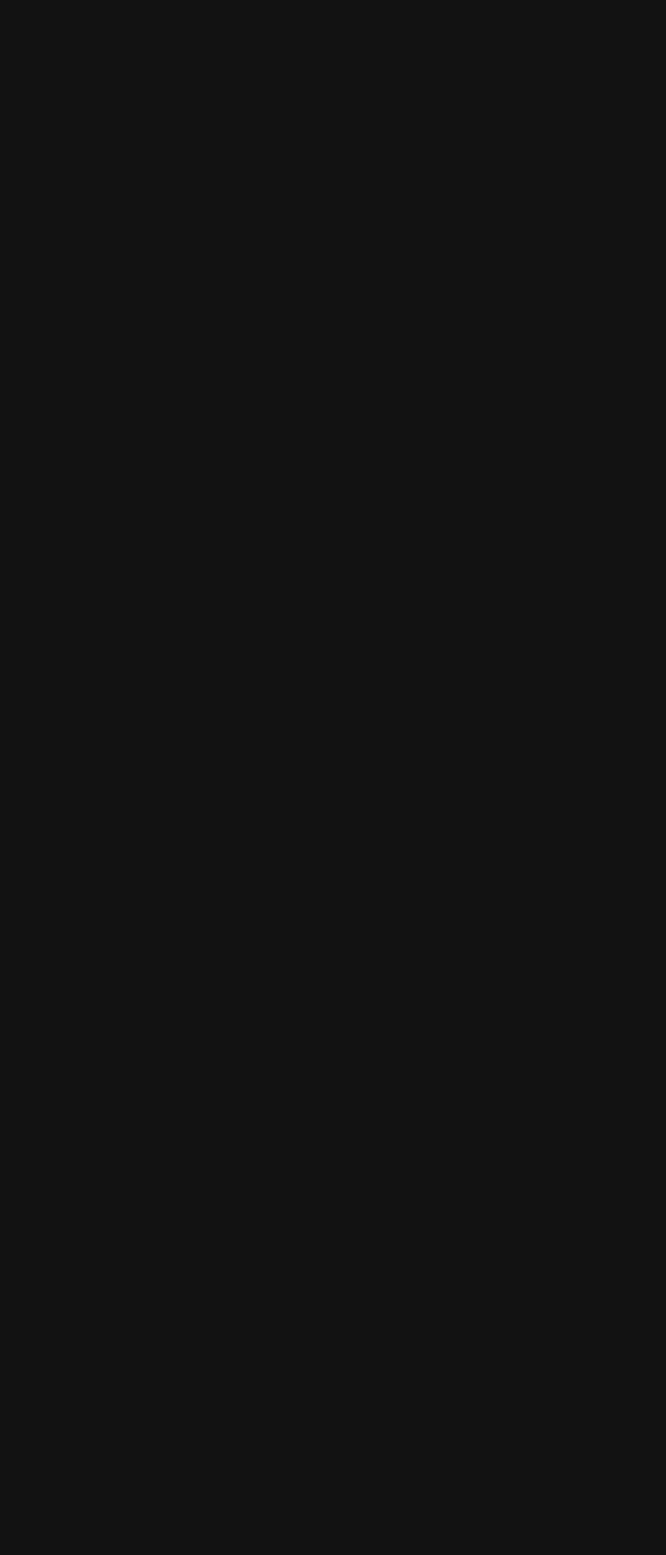
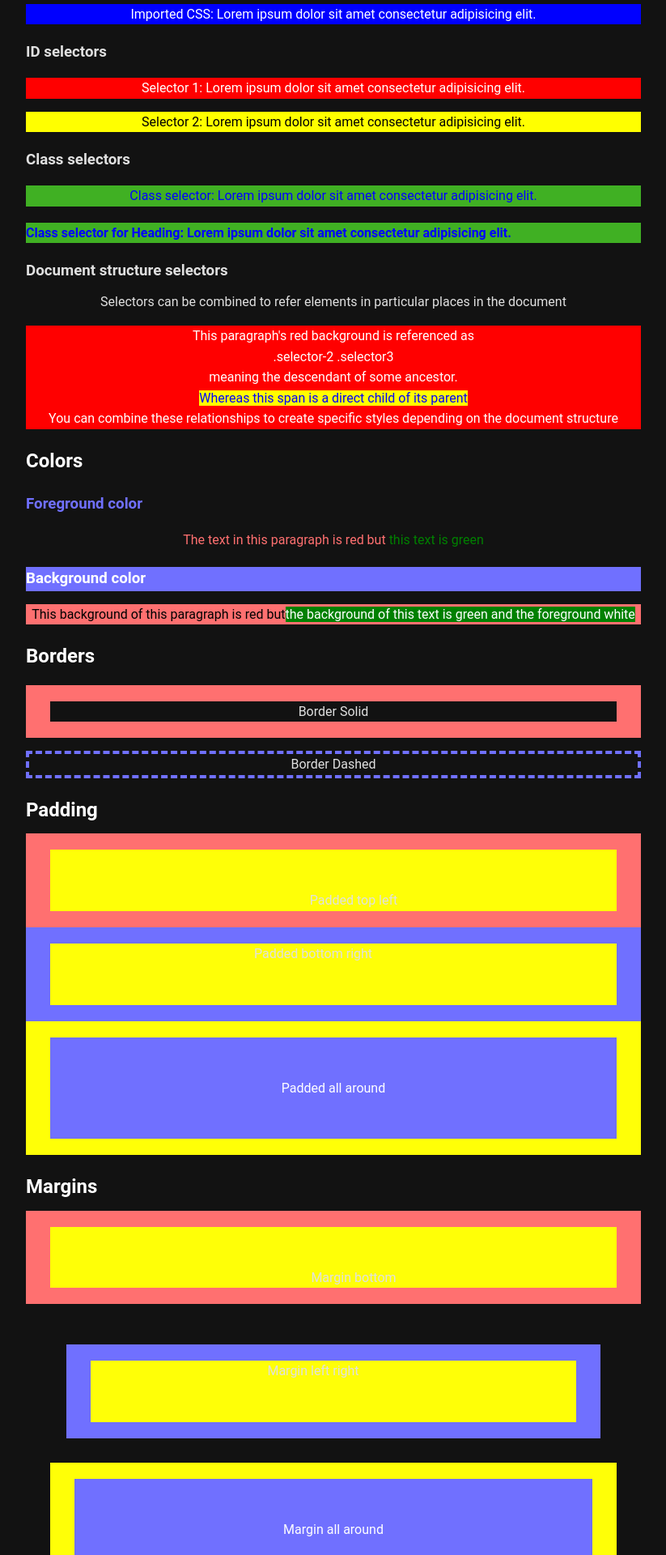
Before and after one commit to AxonBlAzE/CS5610---Web-Dev, a React (Create React App) app: page /#/labwork/lab2 in a window 1280 px wide. Shown: the part 600-2520 px from the top of the page at 81% size, without its empty margins (228-1051 px from the left). Before the commit the page ends 840 px from the top, so only its background shows below. Built offline with nearby package versions, Linux system fonts and the light colour scheme.

Commit message:
working on lab2

```diff
--- /dev/null
+++ b/src/Labs/Lab 2/index.tsx
@@ -0,0 +1,156 @@
+import "./lab2.css";
+
+const Lab2 = () => {
+  return (
+    <div id="wd-lab2">
+      <h2>Lab 2 - Cascading Style Sheets</h2>
+      <h3>Styling with the STYLE attribute</h3>
+      <p style={{ backgroundColor: "orange" }}>
+        Inline Styles: Lorem ipsum dolor sit amet consectetur adipisicing elit.
+      </p>
+
+      <h3>Styling with Imported CSS</h3>
+      <p id="import-test">
+        Imported CSS: Lorem ipsum dolor sit amet consectetur adipisicing elit.
+      </p>
+
+      {/* id selector */}
+      <div id="wd-css-id-selectors">
+        <h3>ID selectors</h3>
+        <p id="wd-id-selector-1">
+          Selector 1: Lorem ipsum dolor sit amet consectetur adipisicing elit.
+        </p>
+        <p id="wd-id-selector-2">
+          Selector 2: Lorem ipsum dolor sit amet consectetur adipisicing elit.
+        </p>
+      </div>
+
+      {/* class selector */}
+      <div id="wd-css-class-selectors">
+        <h3>Class selectors</h3>
+        <p className="wd-class-selector">
+          Class selector: Lorem ipsum dolor sit amet consectetur adipisicing
+          elit.
+        </p>
+        <h4 className="wd-class-selector">
+          Class selector for Heading: Lorem ipsum dolor sit amet consectetur
+          adipisicing elit.
+        </h4>
+      </div>
+
+      <div id="wd-css-document-structure">
+        <div className="wd-selector-1">
+          <h3>Document structure selectors</h3>
+          <div className="wd-selector-2">
+            Selectors can be combined to refer elements in particular places in
+            the document
+            <p className="wd-selector-3">
+              This paragraph's red background is referenced as
+              <br />
+              .selector-2 .selector3
+              <br />
+              meaning the descendant of some ancestor.
+              <br />
+              <span className="wd-selector-4">
+                Whereas this span is a direct child of its parent
+              </span>
+              <br />
+              You can combine these relationships to create specific styles
+              depending on the document structure
+            </p>
+          </div>
+        </div>
+      </div>
+
+      <div id="wd-css-colors">
+        <h2>Colors</h2>
+        <h3 className="wd-fg-color-blue">Foreground color</h3>
+        <p className="wd-fg-color-red">
+          The text in this paragraph is red but
+          <span className="wd-fg-color-green"> this text is green</span>
+        </p>
+      </div>
+
+      <div id="wd-css-background-colors">
+        <h3 className="wd-bg-color-blue wd-fg-color-white">Background color</h3>
+        <p className="wd-bg-color-red wd-fg-color-black">
+          This background of this paragraph is red but
+          <span className="wd-bg-color-green wd-fg-color-white">
+            the background of this text is green and the foreground white
+          </span>
+        </p>
+      </div>
+
+      <div id="wd-css-borders">
+        <h2>Borders</h2>
+        <p className="wd-border-fat wd-border-red wd-border-solid">
+          Border Solid
+        </p>
+        <p className="wd-border-thin wd-border-blue wd-border-dashed">
+          Border Dashed
+        </p>
+      </div>
+
+      <div id="wd-css-paddings">
+        <h2>Padding</h2>
+        <div
+          className="wd-padded-top-left wd-border-fat
+      wd-border-red wd-border-solid
+      wd-bg-color-yellow"
+        >
+          Padded top left
+        </div>
+
+        <div
+          className="wd-padded-bottom-right wd-border-fat
+      wd-border-blue wd-border-solid
+      wd-bg-color-yellow"
+        >
+          Padded bottom right
+        </div>
+
+        <div
+          className="wd-padding-fat wd-border-fat
+      wd-border-yellow wd-border-solid
+      wd-bg-color-blue wd-fg-color-white"
+        >
+          Padded all around
+        </div>
+      </div>
+
+      <div id="wd-css-margins">
+        <h2>Margins</h2>
+        <div
+          className="wd-margin-bottom
+      wd-padded-top-left
+      wd-border-fat wd-border-red
+      wd-border-solid
+      wd-bg-color-yellow"
+        >
+          Margin bottom
+        </div>
+        <div
+          className="wd-margin-right-left
+      wd-padded-bottom-right
+      wd-border-fat wd-border-blue
+      wd-border-solid
+      wd-bg-color-yellow"
+        >
+          Margin left right
+        </div>
+        <div
+          className="wd-margin-all-around
+      wd-padding-fat wd-border-fat
+      wd-border-yellow
+      wd-border-solid
+      wd-bg-color-blue
+      wd-fg-color-white"
+        >
+          Margin all around
+        </div>
+      </div>
+    </div>
+  );
+};
+
+export default Lab2;
--- /dev/null
+++ b/src/Labs/Lab 2/lab2.css
@@ -0,0 +1,108 @@
+#import-test {
+  background-color: blue;
+  color: white;
+}
+
+#wd-id-selector-1 {
+  background-color: red;
+  color: white;
+}
+#wd-id-selector-2 {
+  background-color: yellow;
+  color: black;
+}
+
+.wd-class-selector {
+  background-color: rgb(64, 176, 35);
+  color: blue;
+}
+
+.wd-selector-1 .wd-selector-3 {
+  background-color: red;
+  color: white;
+}
+.wd-selector-2 > .wd-selector-3 > .wd-selector-4 {
+  background-color: yellow;
+  color: blue;
+}
+
+.wd-fg-color-black {
+  color: black;
+}
+.wd-fg-color-white {
+  color: white;
+}
+.wd-fg-color-blue {
+  color: #7070ff;
+}
+.wd-fg-color-red {
+  color: #ff7070;
+}
+.wd-fg-color-green {
+  color: green;
+}
+
+.wd-bg-color-yellow {
+  background-color: #ffff07;
+}
+.wd-bg-color-blue {
+  background-color: #7070ff;
+}
+.wd-bg-color-red {
+  background-color: #ff7070;
+}
+.wd-bg-color-green {
+  background-color: green;
+}
+.wd-bg-color-gray {
+  background-color: lightgray;
+}
+
+.wd-border-fat {
+  border-width: 20px 30px 20px 30px;
+}
+.wd-border-thin {
+  border-width: 4px;
+}
+.wd-border-solid {
+  border-style: solid;
+}
+.wd-border-dashed {
+  border-style: dashed;
+}
+.wd-border-yellow {
+  border-color: #ffff07;
+}
+.wd-border-red {
+  border-color: #ff7070;
+}
+.wd-border-blue {
+  border-color: #7070ff;
+}
+
+.wd-padded-top-left {
+  padding-top: 50px;
+  padding-left: 50px;
+}
+
+.wd-padded-bottom-right {
+  padding-bottom: 50px;
+  padding-right: 50px;
+}
+
+.wd-padding-fat {
+  padding: 50px;
+}
+
+.wd-margin-bottom {
+  margin-bottom: 50px;
+}
+
+.wd-margin-right-left {
+  margin-left: 50px;
+  margin-right: 50px;
+}
+
+.wd-margin-all-around {
+  margin: 30px;
+}
--- a/src/Labs/index.tsx
+++ b/src/Labs/index.tsx
@@ -8,6 +8,7 @@ import Images from './Lab 1/images';
 import { HashRouter, Link, Route, Routes } from 'react-router-dom';
 import LabsNavbar from './labsNavbar';
 import Lab1 from './Lab 1';
+import Lab2 from './Lab 2';
 
 const LabWork = () => {
     return (
@@ -33,7 +34,7 @@ const LabWork = () => {
             <Routes>
                 <Route path="/" element={<h3>Use the above navbar to view different components.</h3>} />
                 <Route path="lab1/*" element={<Lab1 />} />
-                {/* <Route path="Lab 2" element={<Lab2 />} /> */}
+                <Route path="lab2/*" element={<Lab2 />} />
             </Routes>
 
             {/* <Routes>
--- a/src/Landing Page/LandingPage.css
+++ b/src/Landing Page/LandingPage.css
@@ -1,5 +1,5 @@
 body {
-    font-family: 'Roboto', sans-serif;
+  font-family: "Roboto", sans-serif;
   line-height: 1.6;
   margin: 0;
   padding: 20px;
@@ -32,7 +32,8 @@ body {
   overflow: hidden;
 }
 
-  th, td {
+th,
+td {
   padding: 12px;
   text-align: left;
   border-bottom: 1px solid #333;
```
Lines whose indentation alone changed are shown as unchanged.
